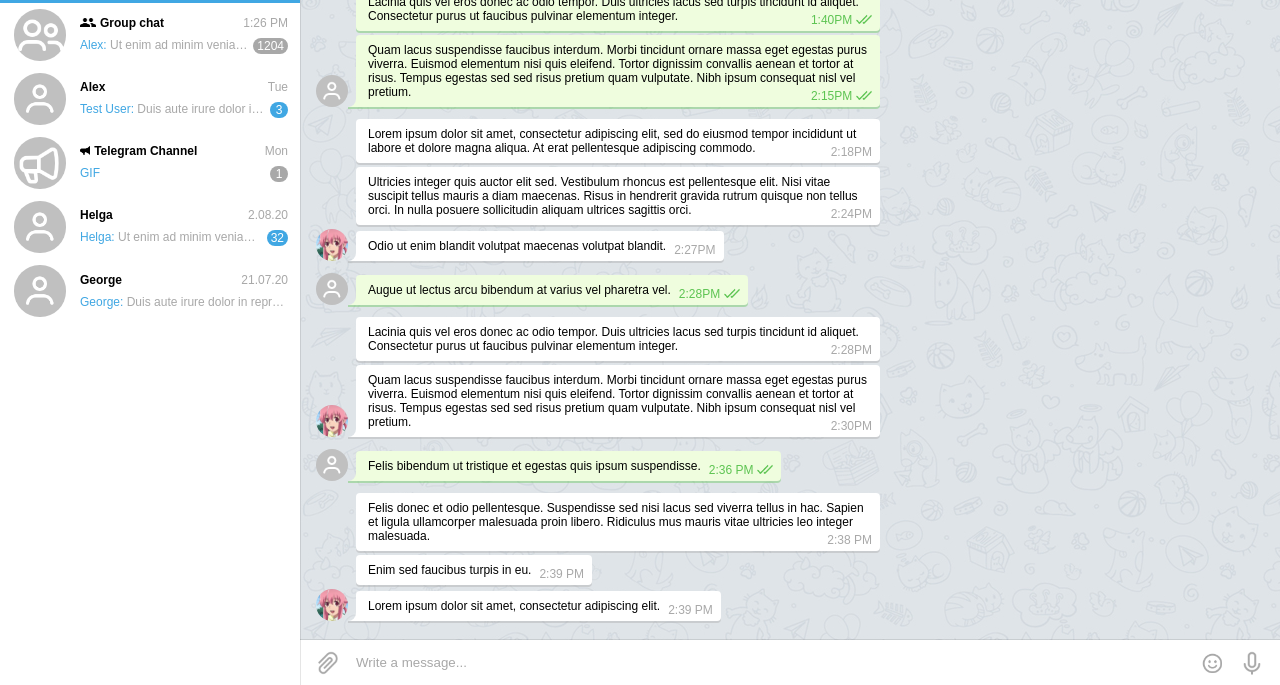
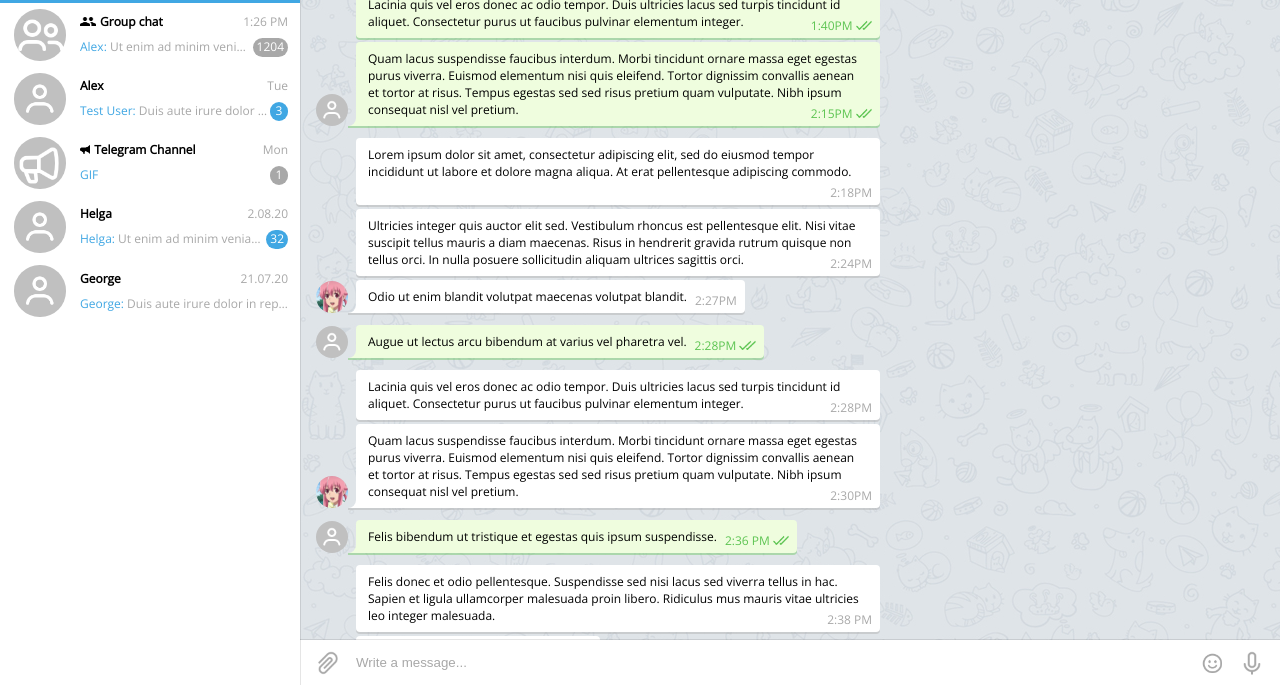
Before and after one commit to pa-artem/Telegram-UI-Copy, a plain HTML site: page index.html in a window 1280 px wide. Shown: the part 115-800 px from the top of the page. Drawn offline with nearby package versions, Linux system fonts and the light colour scheme.

Commit message:
Change font to Open Sans

```diff
--- a/index.html
+++ b/index.html
@@ -5,6 +5,7 @@
         <title>Bootleg Telegram</title>
         <link rel="stylesheet" href="res/css/style.css">
         <link rel="icon" href="res/img/favicon16.png">
+        <link href="https://fonts.googleapis.com/css2?family=Open+Sans&display=swap" rel="stylesheet">
     </head>
 
     <body>
--- a/res/css/style.css
+++ b/res/css/style.css
@@ -49,7 +49,7 @@ img {
 .main-container {
     color: black;
     background-color: white;
-    font-family: sans-serif;
+    font-family: 'Open Sans', sans-serif;
     font-size: 9pt;
     height: 100vh;
     display: flex;
@@ -243,7 +243,7 @@ img {
 .chat-data .unread-count {
     min-width: 10px;
     padding: 2px 4px 2px 4px;
-    line-height: 105%;
+    line-height: 120%;
     background-color: #40a7e3;
     color: white;
     border-radius: 500px;
```
